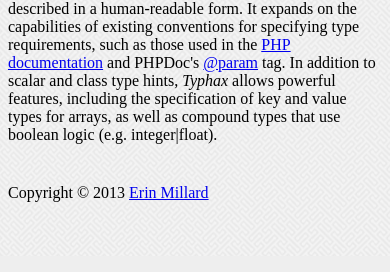
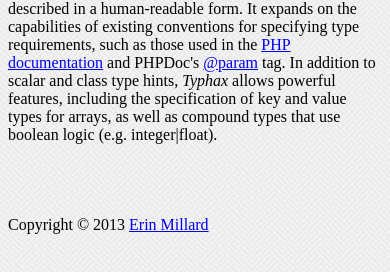
Before and after one commit to eloquent/eloquent.github.com, a plain HTML site: page index.html in a window 390 px wide. Shown: the part 3440-3712 px from the top of the page. Drawn offline with nearby package versions, Linux system fonts and the light colour scheme; some icons are missing.

Commit message:
Fixed footer.

```diff
--- a/css/eloquent.css
+++ b/css/eloquent.css
@@ -102,11 +102,12 @@ body > .container > .nav > li > a {
 
 /* footer */
 #footer {
-    margin-top: 80px;
+    clear: both;
+    padding-top: 80px;
 }
 @media (max-width: 767px) {
     #footer {
-        margin-top: 40px;
+        padding-top: 40px;
     }
 }
 
```
